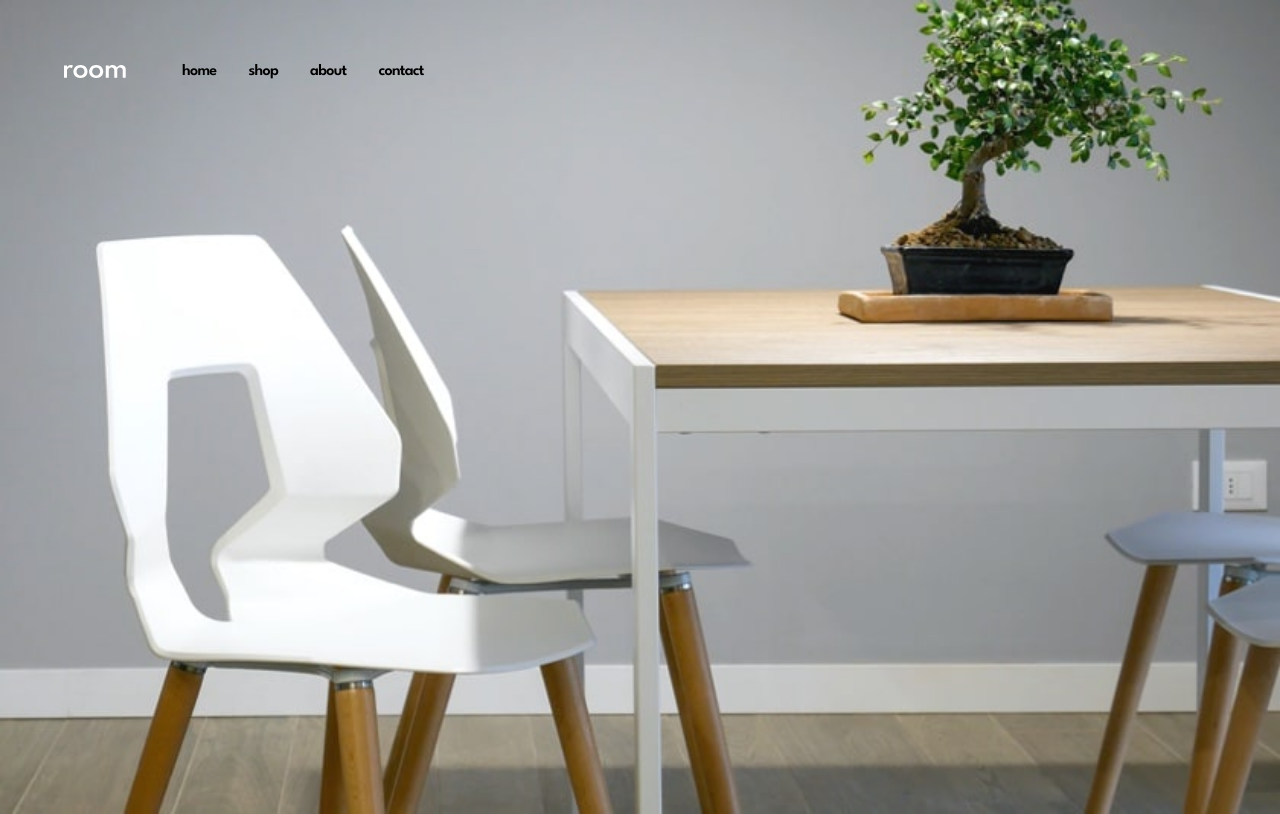
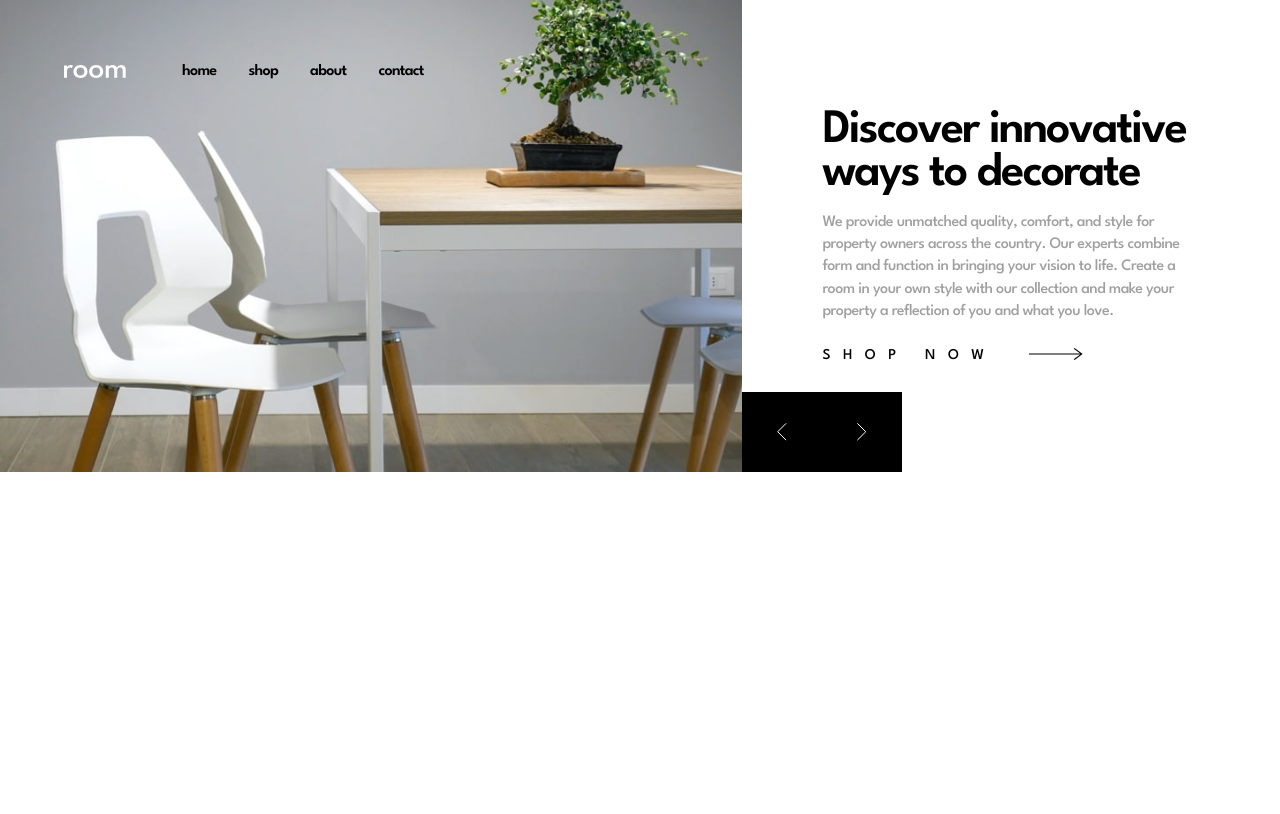
Before and after one commit to VirginiaPat/room-homepage, a website built with Parcel: page src/index.html in a window 1280 px wide. Built offline with nearby package versions, Linux system fonts and the light colour scheme.

Commit message:
feat: add hero section with fixed header and accessible carousel skeleton

```diff
--- a/src/index.html
+++ b/src/index.html
@@ -21,23 +21,12 @@
     <link href="./styles.css" type="text/css" rel="stylesheet" />
     <script type="module" src="./index.js"></script>
 
-    <title>Frontend Mentor | Room homepage</title>
+    <title>Room homepage</title>
   </head>
   <body>
     <header
-      class="relative inset-x-0 flex h-27.5 items-center px-6 md:px-16 lg:h-36"
+      class="z-50 fixed top-0 inset-x-0 flex h-27.5 items-center px-6 md:px-16 lg:h-36"
     >
-      <!-- Hero image -->
-      <picture
-        ><source
-          media="(min-width:64rem)"
-          srcset="./images/desktop-image-hero-1.jpg" />
-        <img
-          class="absolute object-cover top-0 object-left w-full left-0 -z-10"
-          src="./images/mobile-image-hero-1.jpg"
-          alt=""
-      /></picture>
-
       <!-- Open hamburger menu button -->
       <div class="lg:hidden flex justify-center">
         <button
@@ -46,7 +35,7 @@
           aria-label="Open menu"
           aria-expanded="false"
           aria-controls="ham-menu-dialog"
-          class="text-white open-menu-button cursor-pointer"
+          class="open-menu-button"
         >
           <svg
             class="menu-icon"
@@ -70,14 +59,15 @@
       >
         <a
           href="#home"
-          aria-label="Go to home page"
-          class="text-white hover:transition hover duration-700 hover:text-grey-800"
+          aria-label="Go to Room's home page"
+          class="text-white hover:transition hover:duration-700 hover:text-grey-800"
           ><svg
             width="62"
             height="14"
             viewBox="0 0 62 14"
             fill="none"
             xmlns="http://www.w3.org/2000/svg"
+            aria-hidden="true"
           >
             <path
               fill-rule="evenodd"
@@ -111,7 +101,7 @@
     <dialog
       id="ham-menu-dialog"
       aria-label="Navigation menu"
-      class="animate-slide-in-right fixed inset-x-0 top-0 open:flex items-center px-6 max-w-none w-full backdrop:bg-black/50 h-27.5 bg-white md:px-16"
+      class="animate-slide-in-right fixed inset-x-0 top-0 open:flex items-center px-6 max-w-none w-full backdrop:bg-black/50 h-27.5 bg-white md:px-16 focus-visible:outline-none"
     >
       <!-- Close hamburger menu button -->
       <div class="flex items-center justify-between w-full">
@@ -120,7 +110,7 @@
           type="button"
           autofocus
           aria-label="Close navigation menu"
-          class="close-menu-button cursor-pointer text-grey-600"
+          class="close-menu-button"
         >
           <svg
             class="close-icon"
@@ -167,7 +157,128 @@
     </dialog>
 
     <main>
-      <section></section>
+      <!-- Carousel section -->
+      <section
+        class="-z-10 grid grid-cols-1 lg:grid-cols-[58fr_42fr]"
+        aria-label="Store highlights"
+        aria-roledescription="carousel"
+        data-autoplay-delay="5000"
+      >
+        <!-- Carousel container -->
+        <div class="relative">
+          <ul>
+            <li
+              role="group"
+              aria-roledescription="slide"
+              aria-label="Slide 1 of 3"
+            >
+              <picture
+                ><source
+                  media="(min-width: 48rem)"
+                  srcset="./images/desktop-image-hero-1.jpg" />
+                <img
+                  class="w-full object-cover"
+                  src="./images/mobile-image-hero-1.jpg"
+                  alt=""
+              /></picture>
+            </li>
+          </ul>
+
+          <div class="flex absolute bottom-0 right-0 xl:-right-40">
+            <!-- Previous Button -->
+            <button
+              id="previous-slide-button"
+              type="button"
+              aria-label="Previous slide"
+              class="h-14 w-14 flex justify-center items-center cursor-pointer bg-black md:w-20 md:h-20 group transition-all duration-700 hover:bg-grey-600 focus-visible:bg-grey-600 focus-visible:outline-none active:bg-grey-800"
+            >
+              <svg
+                width="10"
+                height="18"
+                viewBox="0 0 10 18"
+                fill="none"
+                xmlns="http://www.w3.org/2000/svg"
+                aria-hidden="true"
+                class="transition-transform duration-300 ease-out group-hover:-translate-x-1 group-focus-visible:-translate-x-1"
+              >
+                <path
+                  d="M9.10706 0.353577L0.707056 8.75358L9.10706 17.1536"
+                  stroke="white"
+                />
+              </svg>
+            </button>
+            <!-- Next Button -->
+            <button
+              id="next-slide-button"
+              type="button"
+              aria-label="Next slide"
+              class="h-14 w-14 flex justify-center items-center cursor-pointer bg-black md:w-20 md:h-20 group transition-all duration-700 hover:bg-grey-600 focus-visible:bg-grey-600 focus-visible:outline-none active:bg-grey-800"
+            >
+              <svg
+                width="10"
+                height="18"
+                viewBox="0 0 10 18"
+                fill="none"
+                xmlns="http://www.w3.org/2000/svg"
+                aria-hidden="true"
+                class="transition-transform duration-300 ease-out group-hover:translate-x-1 group-focus-visible:translate-x-1"
+              >
+                <path
+                  d="M0.353516 0.353577L8.75352 8.75358L0.353516 17.1536"
+                  stroke="white"
+                />
+              </svg>
+            </button>
+          </div>
+        </div>
+
+        <!-- Texts container -->
+        <div
+          class="flex flex-col gap-8 py-16 px-8 md:gap-6 md:px-16 lg:px-8 lg:py-0 lg:items-start lg:justify-center xl:px-20 2xl:px-25"
+        >
+          <div class="flex flex-col gap-4">
+            <h1
+              class="font-league-spartan font-semibold text-40px leading-[100%] tracking-[-2px] md:text-5xl md:leading-[90%]"
+            >
+              Discover innovative ways to decorate
+            </h1>
+            <p class="text-preset-3-medium text-grey-500">
+              We provide unmatched quality, comfort, and style for property
+              owners across the country. Our experts combine form and function
+              in bringing your vision to life. Create a room in your own style
+              with our collection and make your property a reflection of you and
+              what you love.
+            </p>
+          </div>
+          <!-- Shop now button -->
+          <button
+            id="shop-now-button"
+            type="button"
+            aria-label="Shop now"
+            class="flex gap-6 group cursor-pointer transition-all duration-700 lg:gap-8 focus-visible:outline-black focus-visible:outline-offset-6 focus-visible:outline-2"
+          >
+            <span
+              class="text-preset-4 text-black uppercase group-hover:text-grey-500"
+              >shop now</span
+            ><svg
+              width="54"
+              height="12"
+              viewBox="0 0 54 12"
+              fill="none"
+              xmlns="http://www.w3.org/2000/svg"
+              class="group-hover:animate-shop-arrow group-hover:filter-(--filter-grey-500)"
+              aria-hidden="true"
+            >
+              <path
+                fill-rule="evenodd"
+                clip-rule="evenodd"
+                d="M52.9929 5.52782L45.6435 0L44.7557 0.667759L51.2174 5.52782H0V6.52782H51.1434L44.7557 11.3322L45.6435 12L52.9189 6.52782H53.0029V6.46463L53.6207 6L53.0029 5.53537V5.52782H52.9929Z"
+                fill="black"
+              />
+            </svg>
+          </button>
+        </div>
+      </section>
     </main>
     <footer></footer>
   </body>
--- a/src/index.js
+++ b/src/index.js
@@ -43,7 +43,9 @@ if (validateDom(dom)) {
   };
 
   dom.openMenuButton.addEventListener("click", openHamMenu);
-  dom.closeMenuButton.addEventListener("click", closeHamMenu);
+  dom.closeMenuButton.addEventListener("click", () => {
+    closeHamMenu();
+  });
 
   dom.hamMenuDialog.addEventListener("click", (e) => {
     if (e.target === dom.hamMenuDialog) {
--- a/src/styles.css
+++ b/src/styles.css
@@ -16,12 +16,16 @@
   --filter-grey-800: brightness(0) saturate(100%) invert(23%) sepia(0%)
     saturate(43%) hue-rotate(185deg) brightness(111%) contrast(96%);
 
-  /* custom breakpoint:535px (Surface Duo - 520x720px) */
-  /* --breakpoint-screen535: 33.4375rem; */
+  --filter-grey-500: brightness(0) saturate(100%) invert(70%) sepia(1%)
+    saturate(0%) hue-rotate(173deg) brightness(92%) contrast(86%);
 
-  --animate-slide-in-right: slide-in-right 0.4s ease-out;
+  /* custom breakpoint:1440px  */
+  --breakpoint-2xl: 90rem;
 
   /* Animation for hamburger menu */
+  --animate-slide-in-right: slide-in-right 0.4s ease-out;
+  --animate-shop-arrow: slide-back-front 4s infinite;
+
   @keyframes slide-in-right {
     0% {
       transform: translateX(100%);
@@ -29,6 +33,30 @@
     100% {
       transform: translateX(0);
     }
+  }
+
+  @keyframes slide-back-front {
+    0% {
+      transform: translateX(0);
+    }
+    20% {
+      transform: translateX(25%);
+    }
+    40% {
+      transform: translateX(-25%);
+    }
+    60% {
+      transform: translateX(25%);
+    }
+    100% {
+      transform: translateX(-25%);
+    }
+  }
+}
+
+@layer base {
+  a:focus-visible {
+    @apply outline-grey-100 outline-offset-4 outline-2;
   }
 }
 
@@ -59,11 +87,15 @@
 
 @layer components {
   .underline-link {
-    @apply relative pb-2 after:content-[''] after:absolute after:left-1/2 after:-translate-x-1/2 after:bottom-0 after:w-4 after:h-0.5 after:bg-transparent hover:after:bg-black focus:after:bg-black active:after:bg-black after:transition-all after:duration-800;
+    @apply relative pb-2 after:content-[''] after:absolute after:left-1/2 after:-translate-x-1/2 after:bottom-0 after:w-4 after:h-0.5 after:bg-transparent hover:after:bg-black focus-visible:after:bg-black active:after:bg-black after:transition-all after:duration-700;
   }
 
   .open-menu-button {
-    @apply w-5 h-5 inline-flex items-center justify-center;
+    @apply w-5 h-5 inline-flex items-center justify-center text-white cursor-pointer focus-visible:outline-white focus-visible:outline-offset-4 focus-visible:outline-2 active:outline-none;
+  }
+
+  .close-menu-button {
+    @apply cursor-pointer text-grey-600 focus-visible:outline-none;
   }
 
   .menu-icon {
@@ -73,26 +105,31 @@
   .bar {
     @apply stroke-current stroke-2 [stroke-linecap:round]  origin-center;
     transform-box: fill-box;
-    transition: all 800ms cubic-bezier(0.645, 0.045, 0.355, 1);
+    transition: all 700ms cubic-bezier(0.645, 0.045, 0.355, 1);
   }
 
-  .open-menu-button:hover .top {
+  .open-menu-button:hover .top,
+  .open-menu-button:focus-visible .top {
     @apply origin-left scale-x-[0.6];
   }
 
-  .open-menu-button:hover .bottom {
+  .open-menu-button:hover .bottom,
+  .open-menu-button:focus-visible .bottom {
     @apply origin-left scale-x-[0.8];
   }
 
-  .open-menu-button:hover .middle {
+  .open-menu-button:hover .middle,
+  .open-menu-button:focus-visible .middle {
     @apply origin-left scale-x-[0.4];
   }
 
-  .close-menu-button:hover .diagonal-1 {
+  .close-menu-button:hover .diagonal-1,
+  .close-menu-button:focus-visible .diagonal-1 {
     @apply rotate-180 stroke-grey-800;
   }
 
-  .close-menu-button:hover .diagonal-2 {
+  .close-menu-button:hover .diagonal-2,
+  .close-menu-button:focus-visible .diagonal-2 {
     @apply -rotate-180 stroke-grey-800;
   }
 }
```
